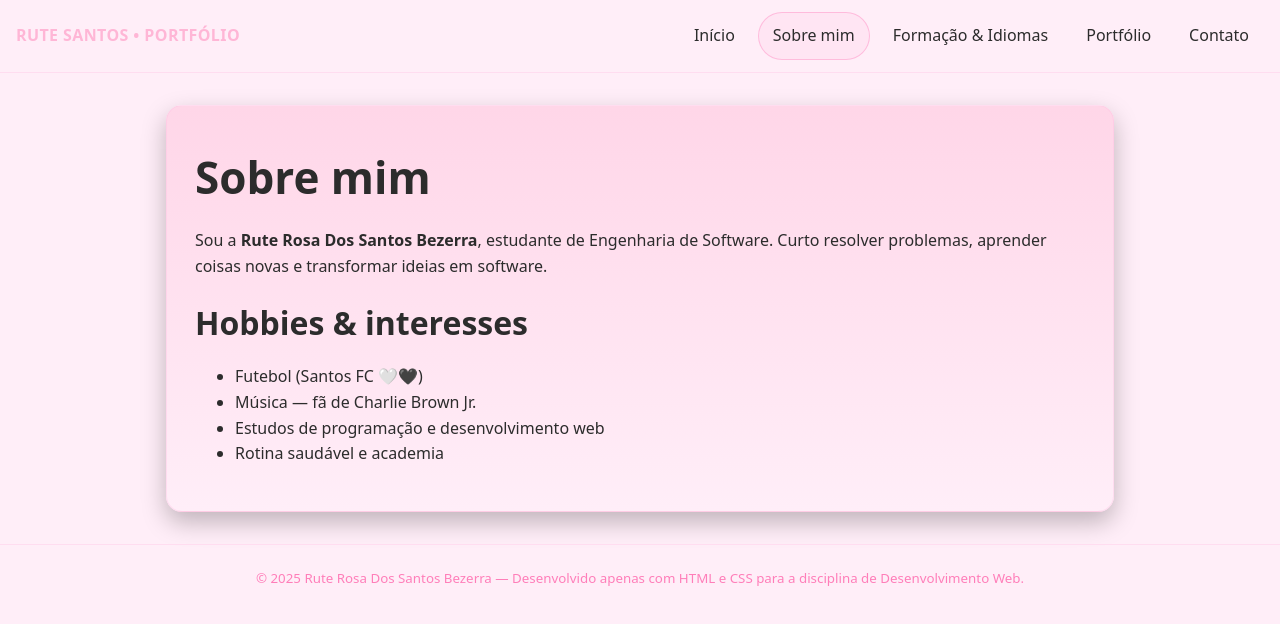
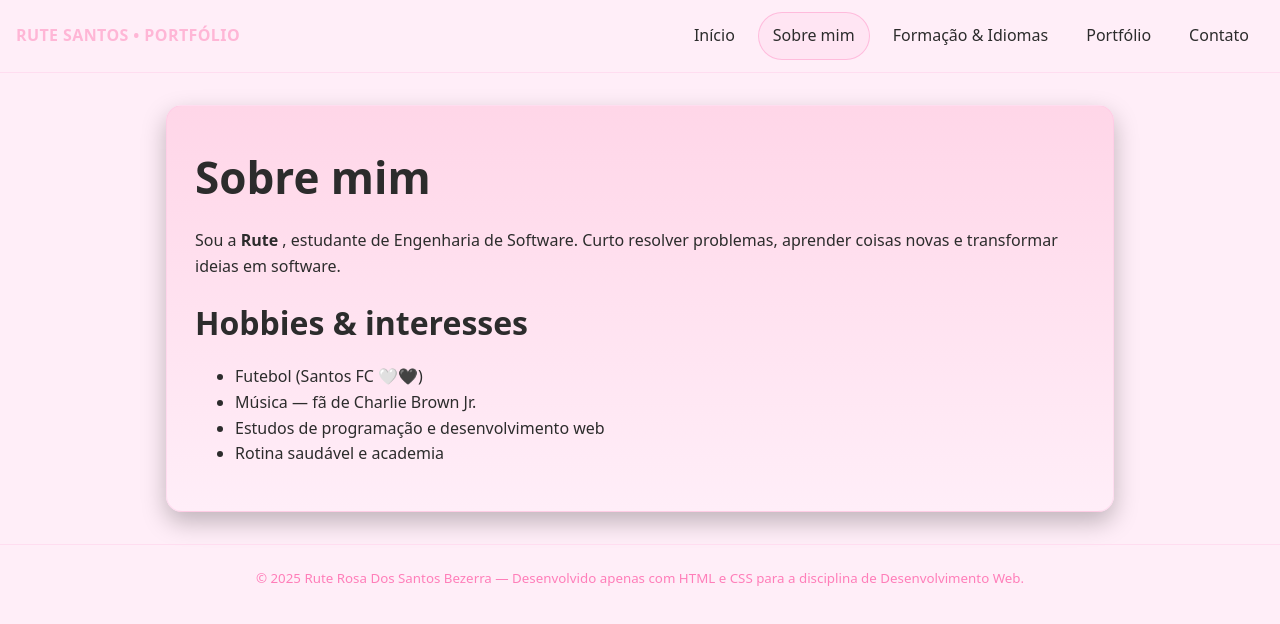
Before and after one commit to Rutetec/Portf-lio-Pessoal, a plain HTML site: page sobre.html in a window 1280 px wide. Drawn offline with Linux system fonts and the light colour scheme.

Commit message:
Add files via upload

```diff
--- a/sobre.html
+++ b/sobre.html
@@ -29,7 +29,7 @@
 
 <section class="card">
   <h1>Sobre mim</h1>
-  <p>Sou a <strong>Rute Rosa Dos Santos Bezerra</strong>, estudante de Engenharia de Software. Curto resolver problemas, aprender coisas novas e transformar ideias em software.</p>
+  <p>Sou a <strong>Rute </strong>, estudante de Engenharia de Software. Curto resolver problemas, aprender coisas novas e transformar ideias em software.</p>
   <h2>Hobbies & interesses</h2>
   <ul>
     <li>Futebol (Santos FC 🤍🖤)</li>
```
